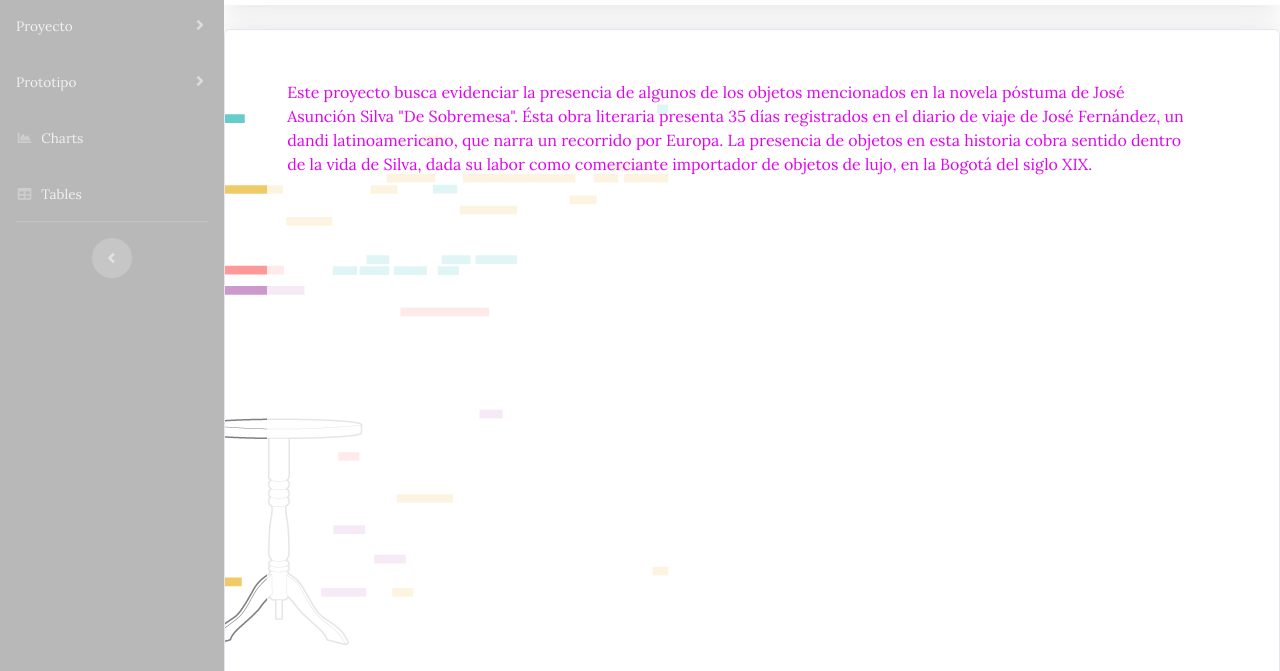
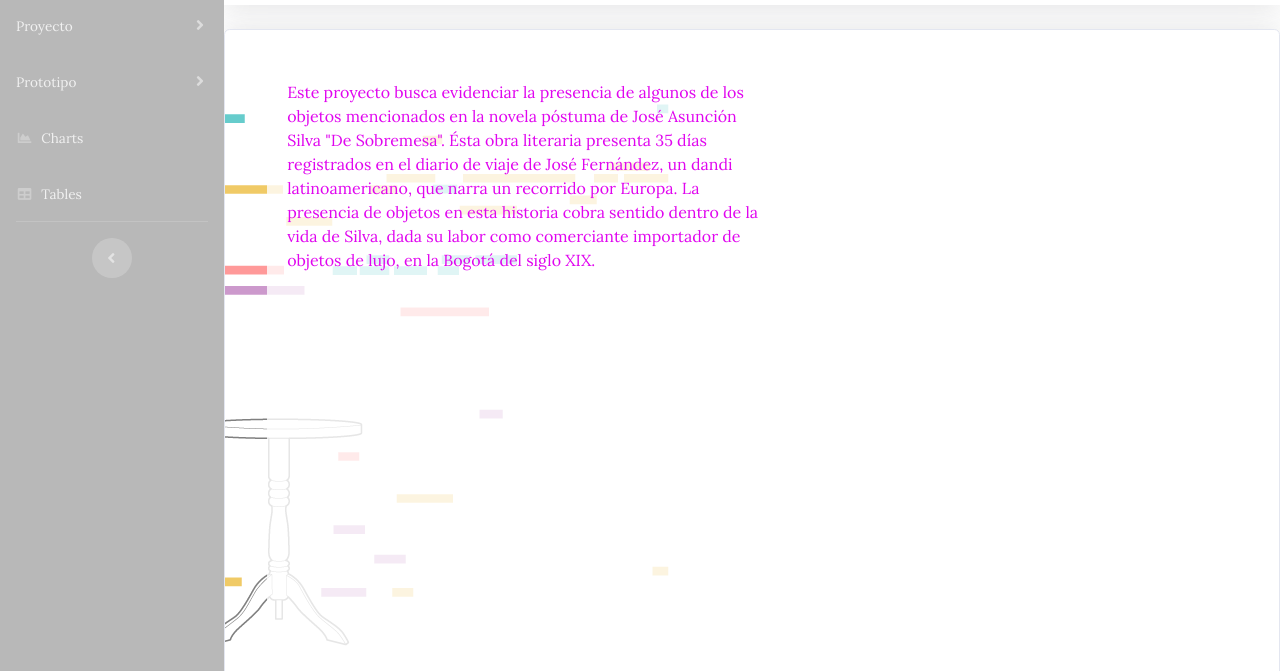
Before and after one commit to cgrillo98/sd2, a website with bundled scripts: page index.html in a window 1280 px wide. Shown: the part 129-800 px from the top of the page. Built offline with nearby package versions, Linux system fonts and the light colour scheme.

Commit message:
Update new.css

```diff
--- a/css/new.css
+++ b/css/new.css
@@ -98,7 +98,7 @@ body {
   @media (min-width: 768px) {
 
     .card-inicio {
-        width: 90%!important;
+        width: 50%!important;
         background-color: rgba(255, 255, 255, 0.8);
         margin-top: 30px;
         margin-left: 4%;
```
